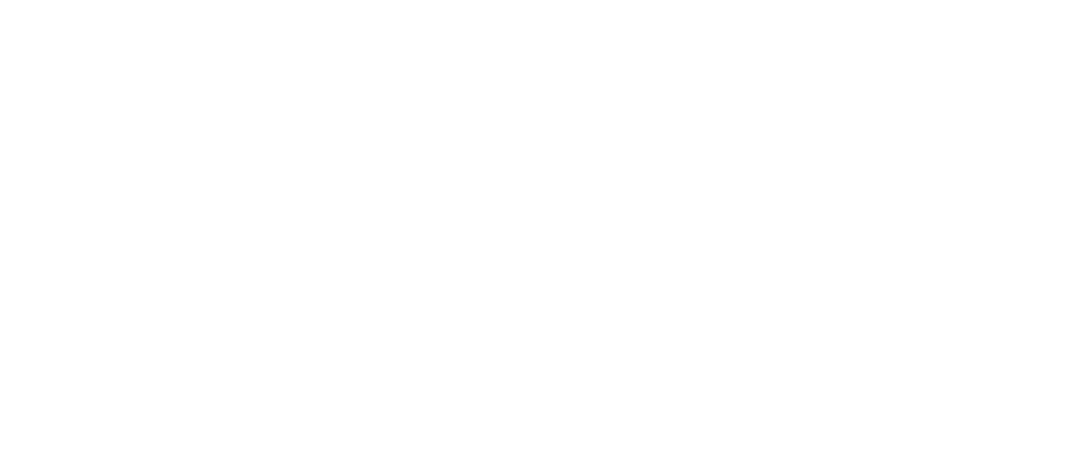
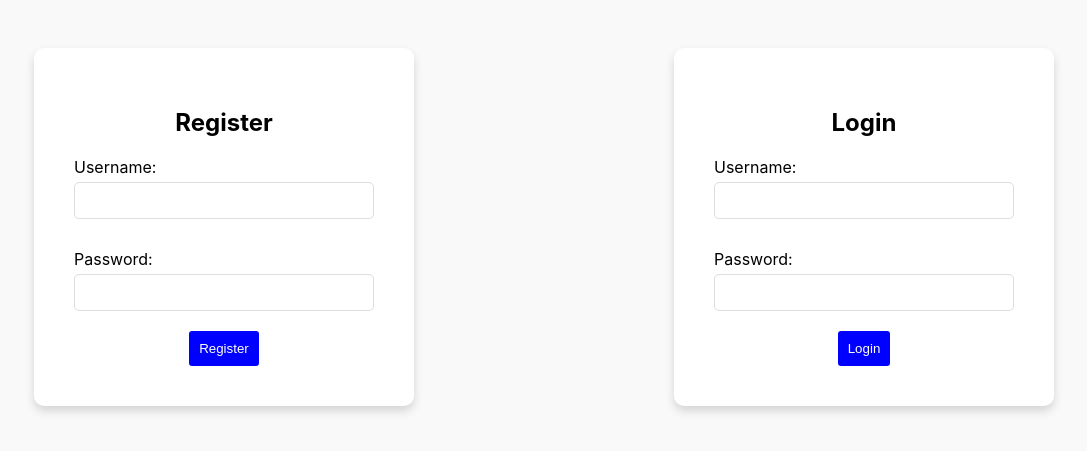
Before and after one commit to lizchow1/Securing-Social-Media-Applications, a React (Create React App) app in the folder app/: page / in a window 1280 px wide. Before the commit this address had no page. Shown: the part 173-624 px from the top of the page, without its empty margins (96-1183 px from the left). Built offline with nearby package versions, Linux system fonts and the light colour scheme.

Commit message:
changed login page

```diff
--- a/app/src/App.js
+++ b/app/src/App.js
@@ -23,7 +23,7 @@
 
         {/* Route configuration */}
         <Routes> {/* Wrap your Routes with the <Routes> component */}
-          <Route path="/signin" element={<SignIn />} /> {/* Use element prop to specify the component */}
+          <Route path="/" element={<SignIn />} /> {/* Use element prop to specify the component */}
           <Route path="/home" element={<Home />} /> {/* Use element prop to specify the component */}
         </Routes>
       </div>
--- a/app/src/Components/Login.css
+++ b/app/src/Components/Login.css
@@ -2,45 +2,64 @@
   width: 300px;
   margin: 0 auto;
   padding: 20px;
-    border: 1px solid #ccc;
-    border-radius: 5px;
-    background-color: #f9f9f9;
+  background: #fff;
+  padding: 40px;
+  border-radius: 10px;
+  box-shadow: 0 5px 10px rgba(0, 0, 0, 0.15);
+  text-align: center;
 }
 
 .login-container h2 {
   margin-bottom: 20px;
-    text-align: center;
-  }
-
-  .login-container form {
-    display: flex;
-    flex-direction: column;
+  font-size: 24px;
 }
 
 .login-container label {
-    margin-bottom: 5px;
+  display: block;
+  text-align: left;
+  margin: 10px 0 5px;
+  font-size: 16px;
 }
 
-  .login-container input {
-    padding: 8px;
-    margin-bottom: 10px;
-    border: 1px solid #ccc;
-    border-radius: 3px;
+.login-container input[type="text"],
+.login-container input[type="password"] {
+  width: 100%;
+  padding: 10px;
+  margin-bottom: 20px;
+  border: 1px solid #ddd;
+  border-radius: 5px;
+  box-sizing: border-box;
+}
+
+.login-container input[type="submit"] {
+  width: 100%;
+  padding: 10px;
+  border: none;
+  border-radius: 5px;
+  background-color: #343a40;
+  color: white;
+  font-size: 16px;
+  cursor: pointer;
+  transition: background-color 0.3s;
+}
+
+.login-container input[type="submit"]:hover {
+  background-color: #23272b;
+}
+
+.login-container input[type="submit"]:active {
+  background-color: #1d2124;
 }
 
 .login-container button {
   padding: 10px;
-    background-color: #007bff;
+  background-color: blue;
   color: #fff;
   border: none;
   border-radius: 3px;
   cursor: pointer;
 }
 
-  .login-container button:hover {
-    background-color: #0056b3;
+.register-container button:hover {
+  background-color: lightblue;
 }
-
-  .login-container button:active {
-    background-color: #0056b3;
-  }
--- a/app/src/Components/Login.js
+++ b/app/src/Components/Login.js
@@ -42,8 +42,8 @@
               onChange={(e) => setPassword(e.target.value)}
             />
           </div>
+          <button type="submit">Login</button>
           {error && <p className="error-message">{error}</p>}
-          <button type="submit">Login</button>
         </form>
     </div>
   );
--- a/app/src/Components/UserRegistration.css
+++ b/app/src/Components/UserRegistration.css
@@ -2,45 +2,56 @@
     width: 300px;
     margin: 0 auto;
     padding: 20px;
-    border: 1px solid #ccc;
-    border-radius: 5px;
-    background-color: #f9f9f9;
+    background: #fff;
+    padding: 40px;
+    border-radius: 10px;
+    box-shadow: 0 5px 10px rgba(0, 0, 0, 0.15);
+    text-align: center;
   }
 
   .register-container h2 {
     margin-bottom: 20px;
-    text-align: center;
-  }
-
-  .register-container form {
-    display: flex;
-    flex-direction: column;
+    font-size: 24px;
   }
 
   .register-container label {
-    margin-bottom: 5px;
+    display: block;
+    text-align: left;
+    margin: 10px 0 5px;
+    font-size: 16px;
   }
 
-  .register-container input {
-    padding: 8px;
-    margin-bottom: 10px;
-    border: 1px solid #ccc;
-    border-radius: 3px;
-  }
+.register-container input[type="text"],
+.register-container input[type="password"] {
+  width: 100%;
+  padding: 10px;
+  margin-bottom: 20px;
+  border: 1px solid #ddd;
+  border-radius: 5px;
+  box-sizing: border-box;
+}
 
-  .register-container button {
+.register-container input[type="submit"] {
+  width: 100%;
+  padding: 10px;
+  border: none;
+  border-radius: 5px;
+  background-color: #343a40;
+  color: white;
+  font-size: 16px;
+  cursor: pointer;
+  transition: background-color 0.3s;
+}
+
+.register-container button {
     padding: 10px;
-    background-color: #28a745;
+    background-color: blue;
     color: #fff;
     border: none;
     border-radius: 3px;
     cursor: pointer;
-  }
+}
 
-  .register-container button:hover {
-    background-color: #218838;
-  }
-
-  .register-container button:active {
-    background-color: #1e7e34;
-  }
+.register-container button:hover {
+    background-color: lightblue;
+}
--- a/app/src/Components/UserRegistration.js
+++ b/app/src/Components/UserRegistration.js
@@ -1,33 +1,22 @@
-import React, { useState, useEffect } from 'react';
+import React, { useState } from 'react';
 import axios from 'axios';
 import './UserRegistration.css';
+import { useNavigate } from 'react-router-dom';
 
 function Register() {
   const [username, setUsername] = useState('');
   const [password, setPassword] = useState('');
-  const [users, setUsers] = useState([]);
-
-  useEffect(() => {
-    fetchUsers();
-  }, []);
+  const [error, setError] = useState('');
+  const navigate = useNavigate();
 
   const handleSubmit = async (e) => {
     e.preventDefault();
     try {
       const { data } = await axios.post('http://127.0.0.1:5000/register', { username, password });
       alert('Registration successful: ' + data.message);
-      fetchUsers(); // Fetch users after successful registration
+      navigate('/home', { state: { userId:username } });
     } catch (error) {
-      alert('Registration failed: ' + error.response.data.error);
-    }
-  };
-
-  const fetchUsers = async () => {
-    try {
-      const response = await axios.get('http://127.0.0.1:5000/users');
-      setUsers(response.data.users);
-    } catch (error) {
-      console.error("Couldn't fetch users", error);
+      setError('Registration failed: ' + error.response?.data?.error || 'Unknown error');
     }
   };
 
@@ -52,19 +41,8 @@
           />
         </div>
         <button type="submit">Register</button>
+        {error && <p className="error-message">{error}</p>}
       </form>
-
-      {/* Display the list of users */}
-      <div>
-        <h2>Users</h2>
-        <ul>
-          {users.map((user) => (
-            <li key={user.id}>
-              Username: {user.username}
-            </li>
-          ))}
-        </ul>
-      </div>
     </div>
   );
 }
```
Also changed, not shown: 2 other files (tests, documents, lock files or other folders). Lines whose indentation alone changed are shown as unchanged.
